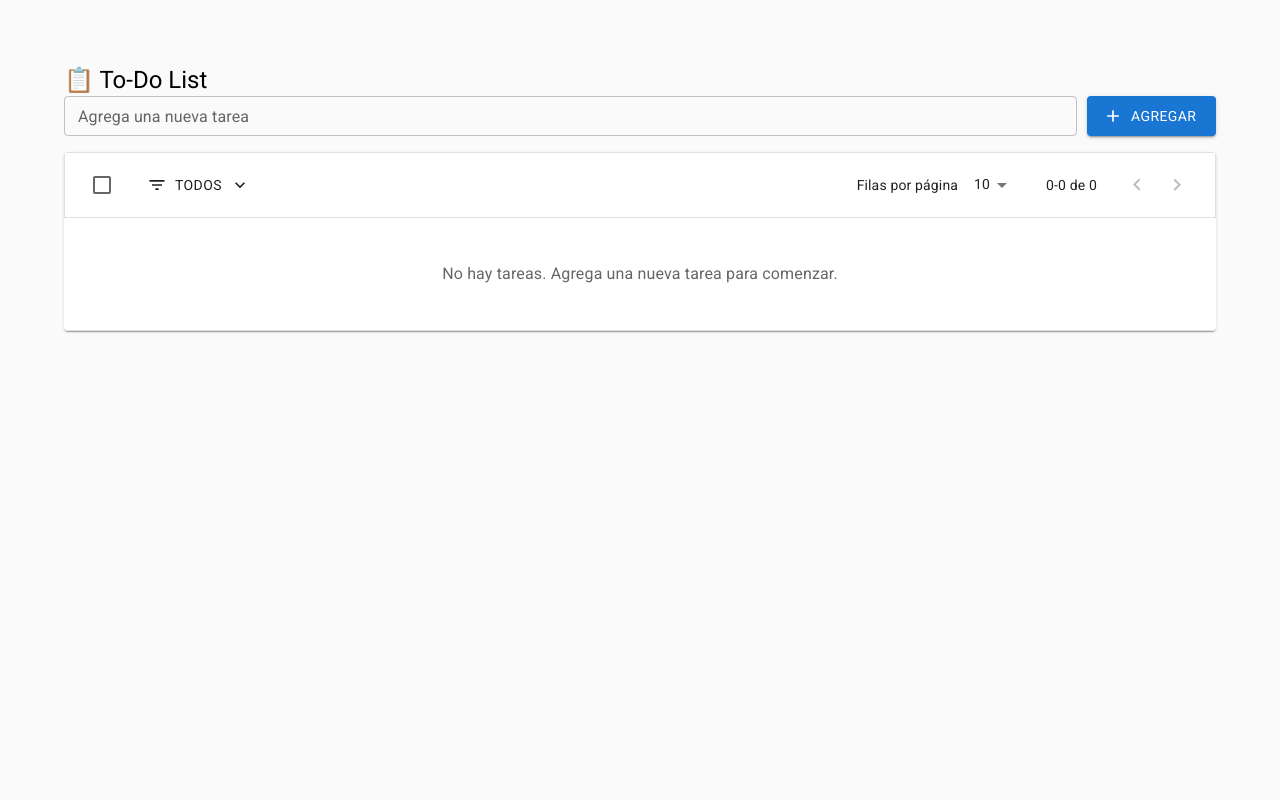
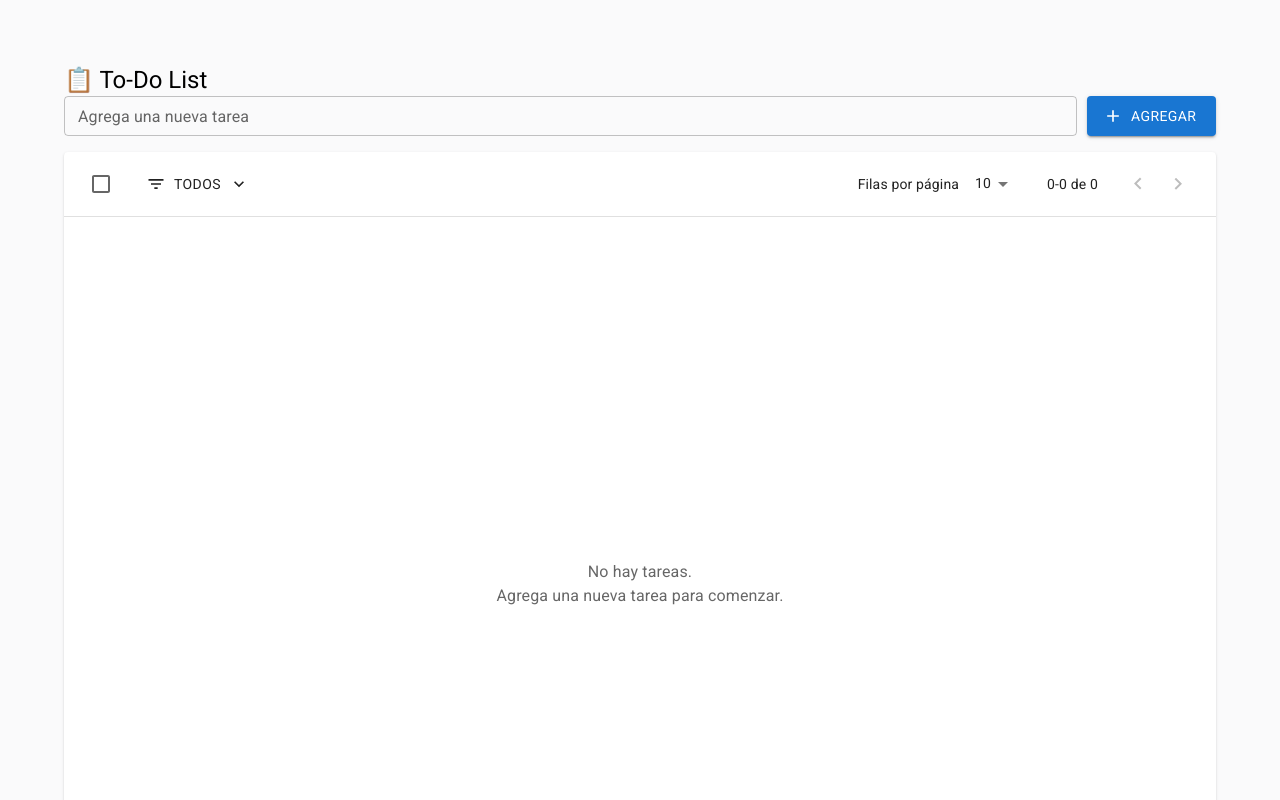
Before and after one commit to tiui-fulfillment/tiui-frontend-test, a Next.js app: page / in a window 1280 px wide. Shown: the top 800 px of the page. Built offline with nearby package versions, Linux system fonts and the light colour scheme.

Commit message:
Fix: Agregue comentarios y paginación en base al filtro

```diff
--- a/src/app/globals.css
+++ b/src/app/globals.css
@@ -3,7 +3,7 @@
 }
 
 html {
-    font-family: var(--font-inter);
+    font-family: var(--font-roboto);
 }
 
 body, main {
@@ -14,11 +14,6 @@ body, main {
 body {
     background-color: rgb(250, 250, 251);
 }
-
-h1, h2, h3, h4, h5, h6 {
-    font-family: var(--font-roboto-mono);
-}
-
 .container {
     height: 100vh;
     display: flex;
@@ -48,6 +43,16 @@ h1, h2, h3, h4, h5, h6 {
 .tableContainer {
     flex: 1 1 auto;
     overflow-y: auto;
+}
+
+.tableContainerFull {
+    height: 100vh; /* O la altura deseada */
+    display: flex;
+    flex-direction: column;
+}
+
+.tableContainerFull table {
+    flex: 1;
 }
 
 .tableHead th{
@@ -111,3 +116,7 @@ h1, h2, h3, h4, h5, h6 {
 .MuiTableRow-root:hover .task-date {
     display: none;
 }
+
+.full-height-row {
+    height: 100%;
+}
--- a/src/app/layout.tsx
+++ b/src/app/layout.tsx
@@ -8,14 +8,6 @@ const roboto = Roboto({
   display: 'swap',
   variable: '--font-roboto',
 })
-
-const montserrat = Montserrat({
-  weight: '400',
-  subsets: ['latin'],
-  display: 'swap',
-  variable: '--font-montserrat',
-})
-
 
 export const metadata: Metadata = {
   title: "To-Do List",
@@ -29,7 +21,7 @@ export default function RootLayout({
 }>) {
   return (
     <html lang="es">
-      <body className={`${roboto.className} ${montserrat.className}`}>{children}</body>
+      <body className={roboto.className}>{children}</body>
     </html>
   );
 }
--- a/src/app/page.tsx
+++ b/src/app/page.tsx
@@ -5,30 +5,35 @@ import AddTask from '@/components/AddTask';
 import TaskList from '@/components/TaskList';
 import TableHeader from '@/components/TableHeader';
 import { useTaskReducer } from '@/hooks/useTaskReducer';
-import { Task } from '@/types/task';
 import { Snackbar, Alert, TableContainer, Paper, Table } from '@mui/material';
 
 export default function Home() {
-  const [state, dispatch] = useTaskReducer();
-  const [notification, setNotification] = React.useState<{ message: string; severity: 'success' | 'error' } | null>(null);
+  const [state, dispatch] = useTaskReducer(); // Maneja el estado de la aplicación con useReducer
+  const [notification, setNotification] = React.useState<{ message: string; severity: 'success' | 'error' } | null>(null); // Maneja las notificaciones
 
+  // Cierra la notificación
   const handleCloseNotification = () => setNotification(null);
 
+  // Agrega una tarea nueva o edita una tarea existente
   const addTask = () => {
     if (!state.task.text.trim()) {
+      // Si la tarea está vacía, muestra un mensaje de error
       dispatch({type:'SET_TASK',payload:{text:'',error:'Se requiere llenar, no puede estar vacío.'}})
       setNotification({ message: 'La tarea no puede estar vacía', severity: 'error' });
       return;
     }
 
     if (state.selectedTasks.length > 0) {
+      // Deselecciona todas las tareas si hay alguna seleccionada
       dispatch({type:'DESELECT_ALL'});
     }
 
     if (state.editingTask) {
+      // Edita una tarea existente
       dispatch({ type: 'EDIT_TASK', payload: { ...state.editingTask, task: state.task.text } });
       setNotification({ message: 'Tarea editada correctamente', severity: 'success' });
     } else {
+      // Agrega una nueva tarea
       const newTask = {
         id: Date.now(),
         task: state.task.text,
@@ -40,12 +45,14 @@ export default function Home() {
     }
   };
 
+  // Filtra las tareas según el estado (completadas, pendientes, todas)
   const filteredTasks = state.tasks.filter(task => {
     if (state.filter === 'Completadas') return task.isComplete;
     if (state.filter === 'Pendientes') return !task.isComplete;
     return true;
   });
 
+  // Obtiene las tareas de la página actual según la paginación
   const pageTasks = filteredTasks.slice(state.page * state.rowsPerPage, state.page * state.rowsPerPage + state.rowsPerPage);
 
   return (
@@ -57,10 +64,10 @@ export default function Home() {
         editingTask={state.editingTask}
         cancelEdit={() => dispatch({ type: 'CANCEL_EDIT' })}
       />
-      <TableContainer component={Paper} className="tableContainer">
+      <TableContainer component={Paper} className={filteredTasks.length===0 ? "tableContainerFull" : 'tableContainer'}>
         <Table size="small" aria-label="a dense table">
           <TableHeader
-            totalTasks={state.tasks.length}
+            totalTasks={filteredTasks.length}
             currentPage={state.page}
             rowsPerPage={state.rowsPerPage}
             onRowsPerPageChange={(event) => dispatch({ type: 'CHANGE_ROWS_PER_PAGE', payload: parseInt(event.target.value, 10) })}
--- a/src/components/AddTask.tsx
+++ b/src/components/AddTask.tsx
@@ -22,6 +22,7 @@ export default function AddTask(params: AddTaskT) {
     cancelEdit
   } = params;
 
+  // Maneja la acción de presionar la tecla Enter en el campo de texto
   const handleKeyDown: KeyboardEventHandler<HTMLDivElement> = (event) => {
     if (event.key === 'Enter') {
       event.preventDefault();
@@ -32,28 +33,27 @@ export default function AddTask(params: AddTaskT) {
   return (
     <Box display="flex" alignItems="flex-start" mb={2}>
       <TextField
-        label="Agrega una nueva tarea"
+        label={editingTask ? "Editando una tarea" : "Agrega una nueva tarea"} // Cambia el label según el estado de edición
         value={task.text}
         size="small"
         error={!!task.error}
-        // helperText={task.error || ' '}
-        onChange={onChange}
+        onChange={onChange} // Maneja el cambio de texto
         fullWidth
         variant="outlined"
-        onKeyDown={handleKeyDown}
+        onKeyDown={handleKeyDown} // Maneja la tecla Enter para agregar/guardar
       />
       <Button
         variant="contained"
         color="primary"
         onClick={addTask}
-        startIcon={editingTask ? <SaveIcon /> : <AddIcon />}
+        startIcon={editingTask ? <SaveIcon /> : <AddIcon />} // Cambia el icono según el estado de edición
         style={{
           marginLeft: '10px',
           whiteSpace: 'nowrap',
           paddingRight: '25px',
           paddingLeft:'25px',
-          height: '40px', // Ajusta la altura según tus necesidades
-          alignSelf: 'flex-start', // Alinea el botón al inicio para mantener la misma altura
+          height: '40px',
+          alignSelf: 'flex-start',
         }}
       >
         {editingTask ? 'Guardar' : 'Agregar'}
@@ -62,15 +62,15 @@ export default function AddTask(params: AddTaskT) {
         <Button
           variant="contained"
           color="secondary"
-          onClick={cancelEdit}
+          onClick={cancelEdit} // Llama a la función para cancelar la edición
           startIcon={<CancelIcon />}
           style={{
             marginLeft: '10px',
             paddingRight: '25px',
             paddingLeft:'25px',
             whiteSpace: 'nowrap',
-            height: '40px', // Ajusta la altura según tus necesidades
-            alignSelf: 'flex-start', // Alinea el botón al inicio para mantener la misma altura
+            height: '40px',
+            alignSelf: 'flex-start',
           }}
         >
           Cancelar
--- a/src/components/FilterSelect.tsx
+++ b/src/components/FilterSelect.tsx
@@ -35,7 +35,7 @@ const FilterSelect: React.FC<FilterSelectProps> = ({ value, onChange, options })
         endIcon={<ExpandMoreIcon />}
         onClick={handleClick}
       >
-        {value || 'Select Option'}
+        {value}
       </Button>
       <Menu anchorEl={anchorEl} open={Boolean(anchorEl)} onClose={handleClose}>
         {options.map((option, index) => (
--- a/src/components/TableHeader.tsx
+++ b/src/components/TableHeader.tsx
@@ -41,18 +41,13 @@ const TableHeader: React.FC<TableHeaderProps> = ({
   return (
     <TableHead>
       <TableRow>
-        <TableCell
-          colSpan={4}
-          sx={{
-            border: '1px solid rgba(224, 224, 224, 1)', // Agrega un borde a los TableCell
-          }}
-        >
+        <TableCell colSpan={4} >
           <Box sx={{ minHeight: '52px' }} display="flex" justifyContent="space-between" alignItems="center">
             <Box display="flex" alignItems="center">
               <Tooltip title="Seleccionar todos">
                 <Checkbox
-                  indeterminate={numSelected > 0 && numSelected < pageTasksCount}
-                  checked={pageTasksCount > 0 && numSelected === pageTasksCount}
+                  indeterminate={numSelected > 0 && numSelected < pageTasksCount} // Checkbox en estado indeterminado si solo algunas tareas están seleccionadas
+                  checked={pageTasksCount > 0 && numSelected === pageTasksCount} // Checkbox marcado si todas las tareas visibles están seleccionadas
                   onChange={onSelectAllClick}
                 />
               </Tooltip>
@@ -82,7 +77,7 @@ const TableHeader: React.FC<TableHeaderProps> = ({
               <TablePagination
                 rowsPerPageOptions={[10, 20, 50]}
                 component="div"
-                count={totalTasks}
+                count={totalTasks} // Utiliza el número de tareas filtradas
                 rowsPerPage={rowsPerPage}
                 page={currentPage}
                 onPageChange={onPageChange}
--- a/src/components/TaskList.tsx
+++ b/src/components/TaskList.tsx
@@ -16,11 +16,11 @@ const TaskList: React.FC<TaskListProps> = ({ tasks, onToggleComplete, onEditTask
   return (
     <TableBody>
       {tasks.length === 0 ? (
-        <TableRow>
+        <TableRow className="fullHeightRow">
           <TableCell colSpan={4}>
-            <Box display="flex" justifyContent="center" alignItems="center" height="100px">
-              <Typography variant="body1" color="textSecondary">
-                No hay tareas. Agrega una nueva tarea para comenzar.
+            <Box display="flex" justifyContent="center" alignItems="center" height="100%">
+              <Typography variant="body1" color="textSecondary" align='center'>
+                No hay tareas. <br /> Agrega una nueva tarea para comenzar.
               </Typography>
             </Box>
           </TableCell>
@@ -34,7 +34,7 @@ const TaskList: React.FC<TaskListProps> = ({ tasks, onToggleComplete, onEditTask
             onEditTask={onEditTask}
             onDeleteTask={onDeleteTask}
             onSelectClick={onSelectClick}
-            isSelected={selectedTasks.includes(task.id)}
+            isSelected={selectedTasks.includes(task.id)} // Verifica si la tarea está seleccionada
           />
         ))
       )}
--- a/src/components/TaskRow.tsx
+++ b/src/components/TaskRow.tsx
@@ -76,7 +76,7 @@ const TaskRow: React.FC<TaskRowProps> = React.memo(({ task, onToggleComplete, on
     onToggleComplete(task.id, !task.isComplete);
   };
 
-  const formattedDate = format(parseISO(task.date), 'dd MMM yyyy, hh:mm a');
+  const formattedDate = format(parseISO(task.date), 'dd MMM yyyy, hh:mm a'); // Formatea la fecha
 
   return (
     <TableRow key={task.id} className="task-row">
```
Also changed, not shown: src/app/page.module.css (deleted).
